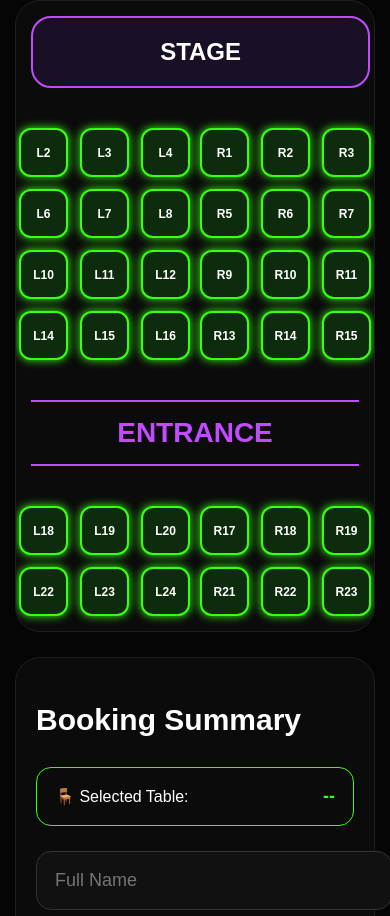
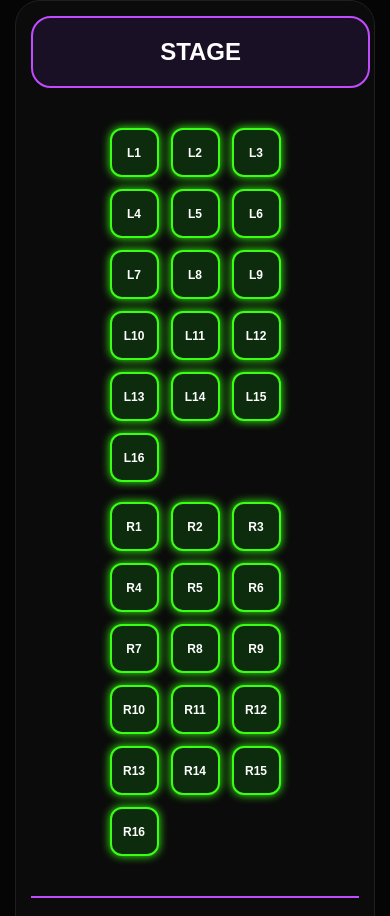
Before and after one commit to fadibatto7-design/vip-booking, a React (Create React App) app: page / in a window 390 px wide. Shown: the part 652-1568 px from the top of the page. Built offline with nearby package versions, Linux system fonts and the light colour scheme; no server answers; the database is empty.

Commit message:
new booking design

```diff
--- a/src/pages/BookingPage.js
+++ b/src/pages/BookingPage.js
@@ -38,11 +38,8 @@ export default function BookingPage() {
     useState([]);
 
   const [name, setName] = useState("");
-
   const [phone, setPhone] = useState("");
-
   const [guests, setGuests] = useState(1);
-
   const [notes, setNotes] = useState("");
 
   useEffect(() => {
@@ -189,6 +186,7 @@ export default function BookingPage() {
         fontFamily: "Arial",
       }}
     >
+
       {/* EVENT CARD */}
 
       <div
@@ -212,6 +210,7 @@ export default function BookingPage() {
           marginBottom: 25,
         }}
       >
+
         <img
           src="https://images.unsplash.com/photo-1493225457124-a3eb161ffa5f"
           alt=""
@@ -231,6 +230,7 @@ export default function BookingPage() {
         />
 
         <div>
+
           <h1
             style={{
               fontSize: isMobile
@@ -289,7 +289,9 @@ export default function BookingPage() {
             {" "}
             {remainingSeats}
           </p>
+
         </div>
+
       </div>
 
       {/* HALL */}
@@ -297,13 +299,19 @@ export default function BookingPage() {
       <div
         style={{
           background: "#0b0b0b",
+
           borderRadius: 25,
+
           border: "1px solid #1f1f1f",
+
           padding: isMobile ? 15 : 25,
+
           marginBottom: 25,
-          overflowX: "hidden",
+
+          overflow: "hidden",
         }}
       >
+
         {/* STAGE */}
 
         <div
@@ -346,15 +354,22 @@ export default function BookingPage() {
 
             alignItems: "flex-start",
 
-            gap: isMobile ? 10 : 40,
+            flexWrap: "wrap",
+
+            gap: isMobile ? 20 : 40,
           }}
         >
+
+          {/* LEFT */}
+
           <div
             style={{
               display: "grid",
 
               gridTemplateColumns:
-                "repeat(4,1fr)",
+                isMobile
+                  ? "repeat(3,1fr)"
+                  : "repeat(4,1fr)",
 
               gap: isMobile ? 12 : 20,
             }}
@@ -367,12 +382,16 @@ export default function BookingPage() {
               .map(renderTable)}
           </div>
 
+          {/* RIGHT */}
+
           <div
             style={{
               display: "grid",
 
               gridTemplateColumns:
-                "repeat(4,1fr)",
+                isMobile
+                  ? "repeat(3,1fr)"
+                  : "repeat(4,1fr)",
 
               gap: isMobile ? 12 : 20,
             }}
@@ -384,6 +403,7 @@ export default function BookingPage() {
               .slice(0, 16)
               .map(renderTable)}
           </div>
+
         </div>
 
         {/* ENTRANCE */}
@@ -423,15 +443,22 @@ export default function BookingPage() {
 
             alignItems: "flex-start",
 
-            gap: isMobile ? 10 : 40,
+            flexWrap: "wrap",
+
+            gap: isMobile ? 20 : 40,
           }}
         >
+
+          {/* LEFT */}
+
           <div
             style={{
               display: "grid",
 
               gridTemplateColumns:
-                "repeat(4,1fr)",
+                isMobile
+                  ? "repeat(3,1fr)"
+                  : "repeat(4,1fr)",
 
               gap: isMobile ? 12 : 20,
             }}
@@ -444,12 +471,16 @@ export default function BookingPage() {
               .map(renderTable)}
           </div>
 
+          {/* RIGHT */}
+
           <div
             style={{
               display: "grid",
 
               gridTemplateColumns:
-                "repeat(4,1fr)",
+                isMobile
+                  ? "repeat(3,1fr)"
+                  : "repeat(4,1fr)",
 
               gap: isMobile ? 12 : 20,
             }}
@@ -461,7 +492,9 @@ export default function BookingPage() {
               .slice(16)
               .map(renderTable)}
           </div>
+
         </div>
+
       </div>
 
       {/* BOOKING */}
@@ -469,13 +502,17 @@ export default function BookingPage() {
       <div
         style={{
           background: "#0b0b0b",
+
           borderRadius: 25,
+
           border: "1px solid #1f1f1f",
+
           padding: isMobile
             ? 20
             : 35,
         }}
       >
+
         <h2
           style={{
             fontSize:
@@ -506,6 +543,7 @@ export default function BookingPage() {
             alignItems: "center",
           }}
         >
+
           <span
             style={{
               fontSize:
@@ -527,6 +565,7 @@ export default function BookingPage() {
           >
             {selectedTable || "--"}
           </span>
+
         </div>
 
         <input
@@ -558,6 +597,7 @@ export default function BookingPage() {
             marginBottom: 20,
           }}
         >
+
           <button
             onClick={() => {
               if (guests > 1) {
@@ -604,6 +644,7 @@ export default function BookingPage() {
           >
             +
           </button>
+
         </div>
 
         <textarea
@@ -637,6 +678,7 @@ export default function BookingPage() {
             marginBottom: 25,
           }}
         >
+
           <div>
             <p
               style={{
@@ -673,6 +715,7 @@ export default function BookingPage() {
               IQD
             </h2>
           </div>
+
         </div>
 
         <button
@@ -700,7 +743,9 @@ export default function BookingPage() {
         >
           Confirm Booking
         </button>
+
       </div>
+
     </div>
   );
 }
@@ -721,6 +766,10 @@ const inputStyle = {
   color: "white",
 
   fontSize: "18px",
+
+  outline: "none",
+
+  boxSizing: "border-box",
 };
 
 const countBtn = {
```
